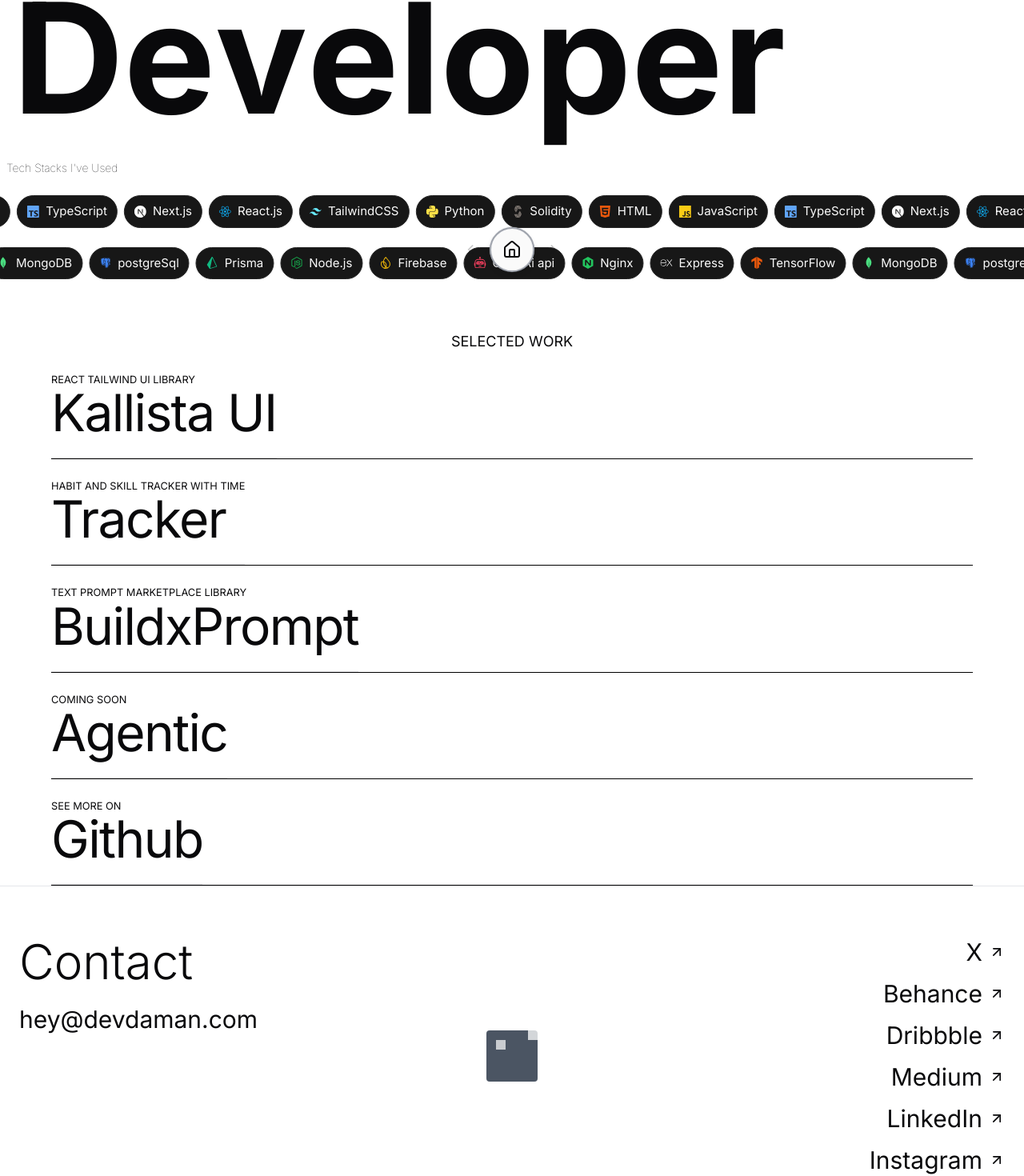
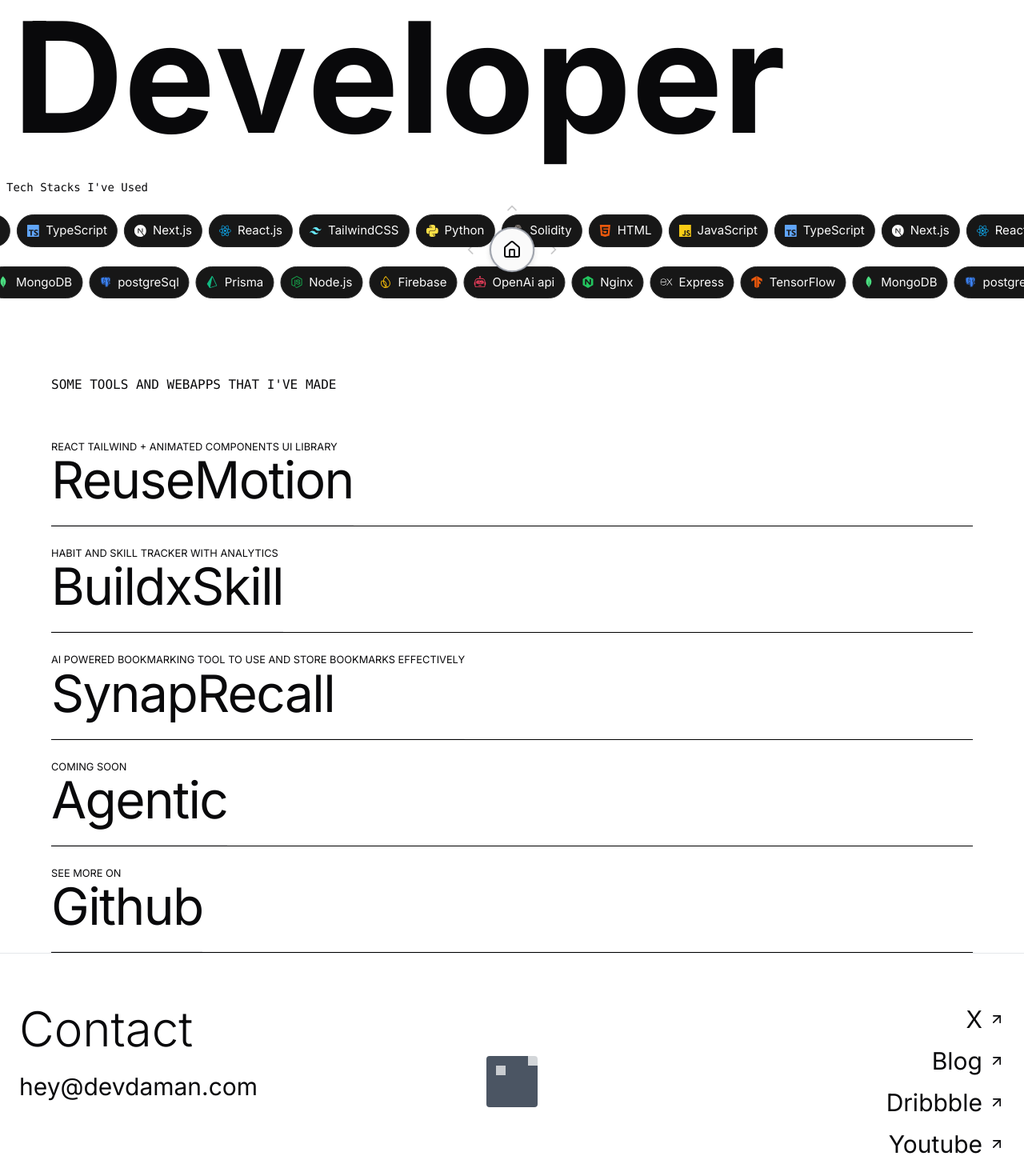
Before and after one commit to damandeep611/dev-blog, a Next.js app: page / in a window 1280 px wide. Shown: the part 436-1906 px from the top of the page at 80% size. Built offline with nearby package versions, Linux system fonts and the light colour scheme.

Commit message:
limit init

```diff
--- a/app/components/SelectedWork.tsx
+++ b/app/components/SelectedWork.tsx
@@ -1,15 +1,15 @@
 const selectedWorks = [
   {
-    title: "Kallista UI",
-    info: "react Tailwind UI library",
+    title: "ReuseMotion",
+    info: "react Tailwind + Animated Components UI library",
   },
   {
-    title: "Tracker ",
-    info: "Habit and skill tracker with time",
+    title: "BuildxSkill ",
+    info: "Habit and skill tracker with Analytics",
   },
   {
-    title: "BuildxPrompt",
-    info: "Text Prompt Marketplace Library ",
+    title: "SynapRecall",
+    info: "AI Powered bookmarking tool to use and store bookmarks effectively ",
   },
   {
     title: "Agentic",
@@ -25,7 +25,9 @@
   return (
     <section className="w-full mx-auto px-4 md:px-16">
       <div className="mt-16 ">
-        <p className="text-lg text-center uppercase">Selected work</p>
+        <p className="font-mono py-8 uppercase">
+          Some Tools and webApps that i've made
+        </p>
         {/* project cards */}
         <div className="flex items-center justify-start">
           <div className="w-full">
--- a/app/components/layout/Footer.tsx
+++ b/app/components/layout/Footer.tsx
@@ -7,11 +7,9 @@
 export default function Footer() {
   const socialLinks = [
     { name: "X", url: "https://twitter.com" },
-    { name: "Behance", url: "https://behance.net" },
+    { name: "Blog", url: "https://instagram.com" },
     { name: "Dribbble", url: "https://dribbble.com" },
-    { name: "Medium", url: "https://medium.com" },
-    { name: "LinkedIn", url: "https://linkedin.com" },
-    { name: "Instagram", url: "https://instagram.com" },
+    { name: "Youtube", url: "https://youtube.com" },
   ];
 
   return (
--- a/app/components/ui/HeroSection.tsx
+++ b/app/components/ui/HeroSection.tsx
@@ -122,7 +122,7 @@
           </div>
         </header>
 
-        <div className="max-w-md text-md font-thin ">
+        <div className="max-w-md text-md font-mono ">
           <motion.p
             custom={0}
             initial="hidden"
--- a/app/components/ui/skills.tsx
+++ b/app/components/ui/skills.tsx
@@ -6,7 +6,7 @@
 const SkillsMarquee = ()=> {
   return (
     <section aria-label="tech-stacks" className="my-4">
-      <h2 className="text-sm font-thin my-6 mx-2">Tech Stacks I've Used</h2>
+      <h2 className="text-sm font-mono my-6 mx-2">Tech Stacks I've Used</h2>
       <div className="w-full space-y-6">
         <Marquee autoFill pauseOnHover speed={20}>
           <SkillsList stacks={FRONTEND_TECH} />
```
